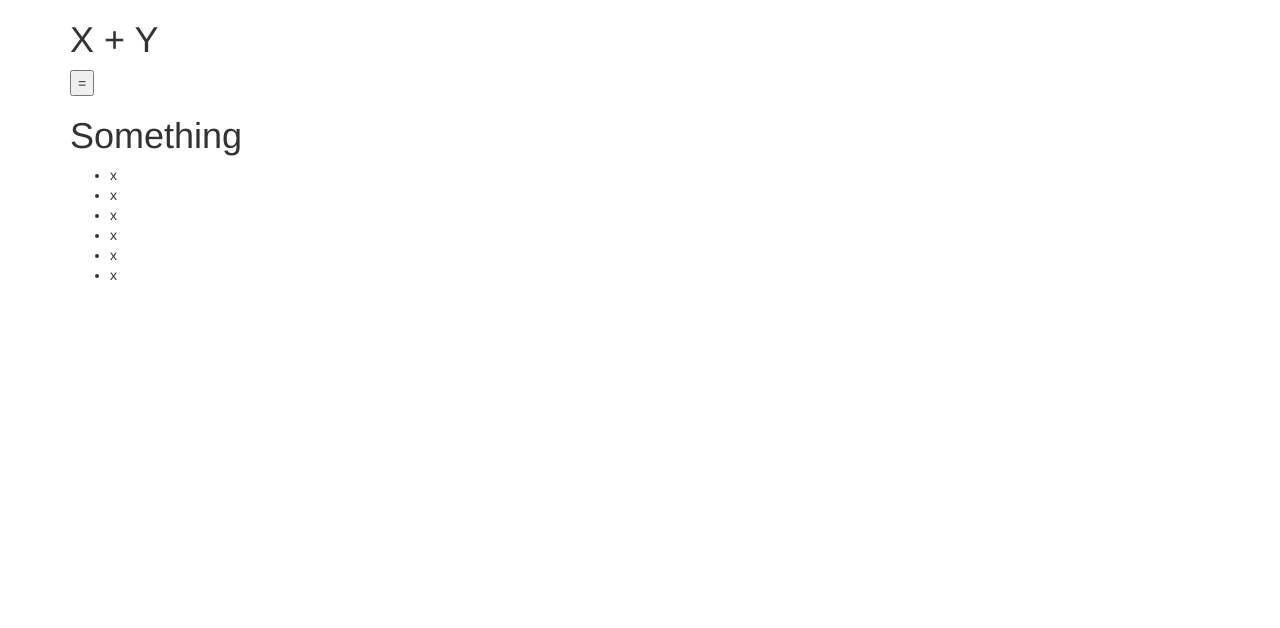
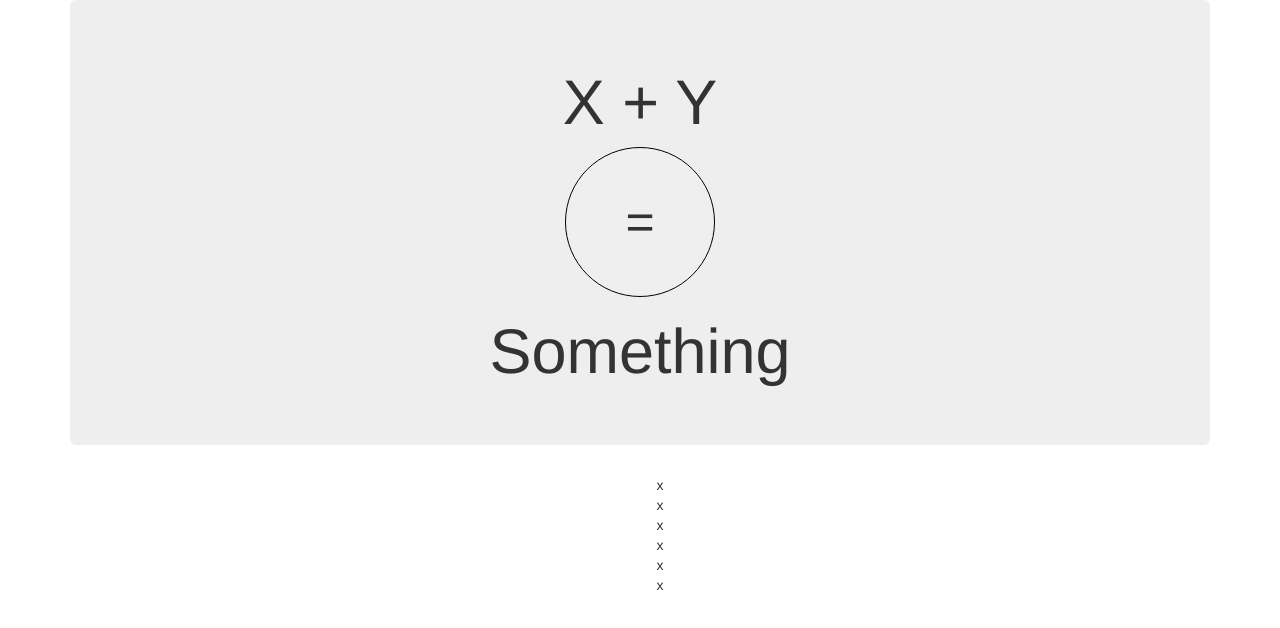
Before and after one commit to GambuzX/Element-Mixer, a plain HTML site: page index.html in a window 1280 px wide. Drawn offline with Linux system fonts and the light colour scheme.

Commit message:
Equal button

```diff
--- a/Assets/css/elementMixer.css
+++ b/Assets/css/elementMixer.css
@@ -0,0 +1,21 @@
+body {
+	text-align: center;
+}
+
+li {
+	list-style-type: none;
+}
+
+#equalButton {
+	font-size: 50px;
+	display:block;
+	height: 150px;
+	width: 150px;
+	border-radius: 50%;
+	border: 1px solid black;
+	margin: 0 auto;
+}
+
+#formula {
+	padding: ;
+}
--- a/index.html
+++ b/index.html
@@ -9,9 +9,11 @@
 </head>
 <body>
 	<div class="container">
-		<h1 id="formula"><span id="firstElement">X</span> + <span id="secondElement">Y</span></h1>
-		<button>=</button>
-		<h1 id="result">Something</h1>
+		<div class="jumbotron">
+			<h1 id="formula"><span id="firstElement">X</span> + <span id="secondElement">Y</span></h1>
+			<button id="equalButton" class="btn btn-lg">=</button>
+			<h1 id="result">Something</h1>
+		</div>
 
 		<ul id="elementList">
 			<li>x</li>
```
